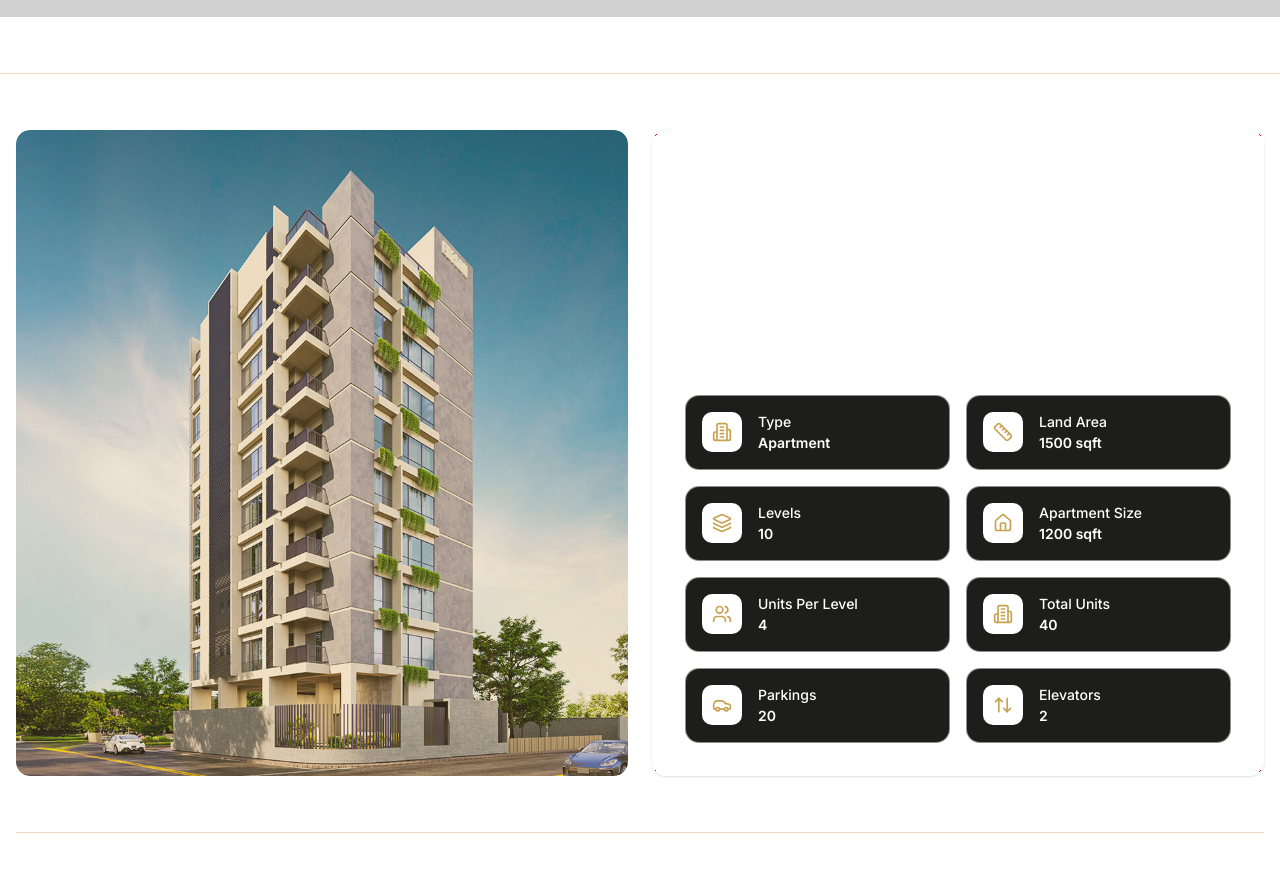
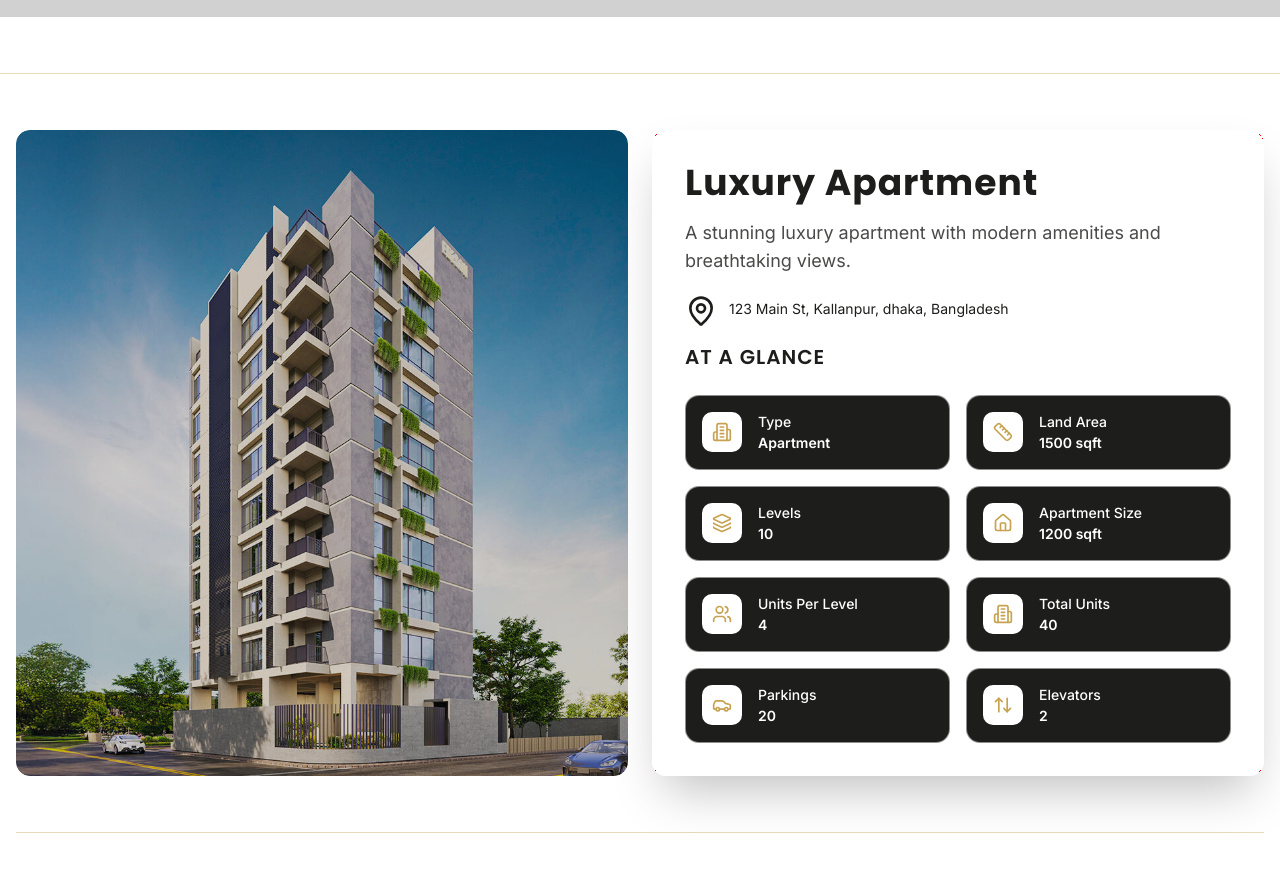
Before and after one commit to FayzulIslamFaisal/promise-holding-properties, a Next.js app: page /project-details/coastal-business-hub in a window 1280 px wide. Shown: the part 640-1512 px from the top of the page. Built offline with nearby package versions, Linux system fonts and the light colour scheme; grey boxes are pictures that could not be loaded.

Commit message:
ProjectInfo component dark mode added

```diff
--- a/src/components/project-details/ProjectInfo.tsx
+++ b/src/components/project-details/ProjectInfo.tsx
@@ -99,7 +99,7 @@ const ProjectInfo = ({
         <div className="grid col-span-1 lg:grid-cols-2 gap-6 pt-10 pb-10 md:pb-14 md:pt-14">
           {/* Left Side - Image */}
           <div className="relative overflow-hidden rounded-xl group h-[500px] lg:h-full">
-            <div className="absolute inset-0 bg-[var(--custom-bg-accent)]/20 rounded-xl group-hover:bg-[var(--custom-bg-accent)]/10 transition-opacity duration-700 z-10" />
+            <div className="absolute inset-0 rounded-xl bg-[var(--custom-bg-primary)]/20  group-hover:bg-[var(--custom-bg-primary)]/10 dark:bg-[var(--custom-bg-accent)]/20  dark:group-hover:bg-[var(--custom-bg-accent)]/10 transition-opacity duration-700 z-10" />
             <div className="relative w-full h-full group-hover:scale-110 transition-transform duration-700 rounded-xl">
               <Image
                 src={image}
@@ -111,19 +111,19 @@ const ProjectInfo = ({
           </div>
 
           {/* Right Side - Content */}
-          <Card className="p-4 lg:p-8 flex flex-col justify-center border-[var(--custom-border-primary)] bg-[var(--custom-border-primary)] h-full relative">
+          <Card className="p-4 lg:p-8 flex flex-col justify-center border-[var(--custom-border-primary)] shadow-2xl bg-[var(--custom-border-primary)] h-full relative">
             <div className="space-y-4">
               {/* Header Section */}
               <div className="space-y-4 animate-slide-up">
-                <h2 className="text-3xl lg:text-4xl font-bold text-[var(--custom-text-white)] ">
+                <h2 className="text-3xl lg:text-4xl font-bold dark:text-[var(--custom-text-white)] text-[var(--custom-text-primary)]  ">
                   {title}
                 </h2>
-                <p className="text-lg text-[var(--custom-text-white)]/80">
+                <p className="text-lg dark:text-[var(--custom-text-white)]/80 text-[var(--custom-text-primary)]/80">
                   {description}
                 </p>
-                <div className="flex items-center gap-3 text-foreground/80">
-                  <MapPin className="w-8 h-8 mt-1 text-[var(--custom-text-white)] flex-shrink-0" />
-                  <span className="text-sm text-[var(--custom-text-white)]">{address}</span>
+                <div className="flex items-center gap-3">
+                  <MapPin className="w-8 h-8 mt-1 dark:text-[var(--custom-text-white)] text-[var(--custom-text-primary)] flex-shrink-0" />
+                  <span className="text-sm dark:text-[var(--custom-text-white)] text-[var(--custom-text-primary)]">{address}</span>
                 </div>
               </div>
 
@@ -132,7 +132,7 @@ const ProjectInfo = ({
                 className="space-y-6 animate-scale-in"
                 style={{ animationDelay: "0.2s" }}
               >
-                <h3 className="text-xl font-semibold text-[var(--custom-text-white)] uppercase ">
+                <h3 className="text-xl font-semibold dark:text-[var(--custom-text-white)] text-[var(--custom-text-primary)] uppercase ">
                   At a Glance
                 </h3>
 
```
